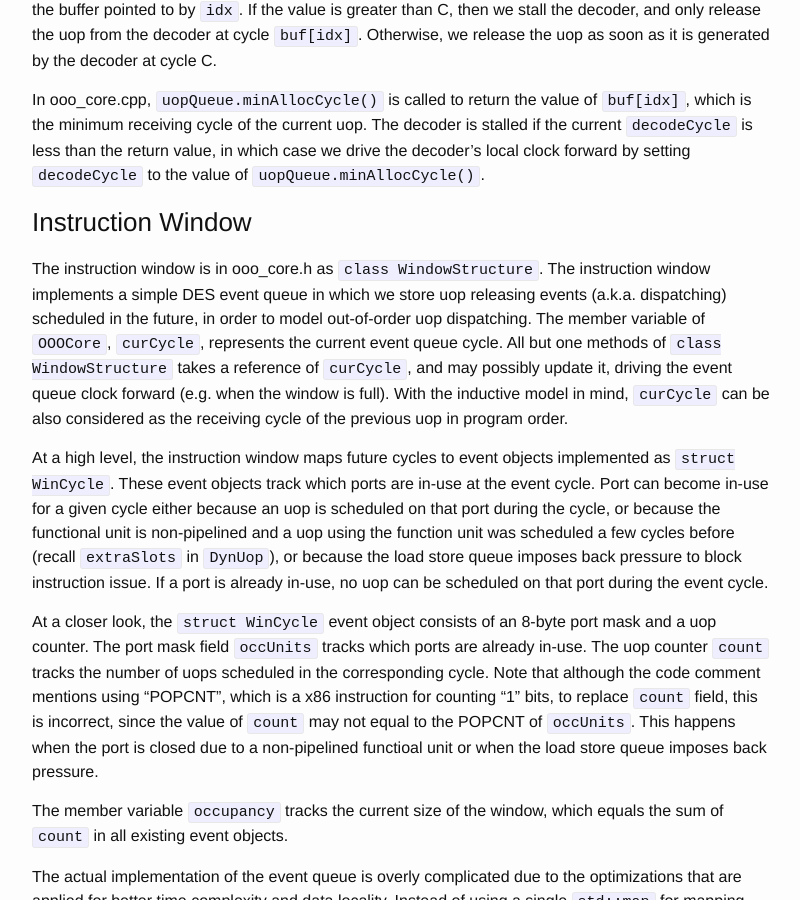
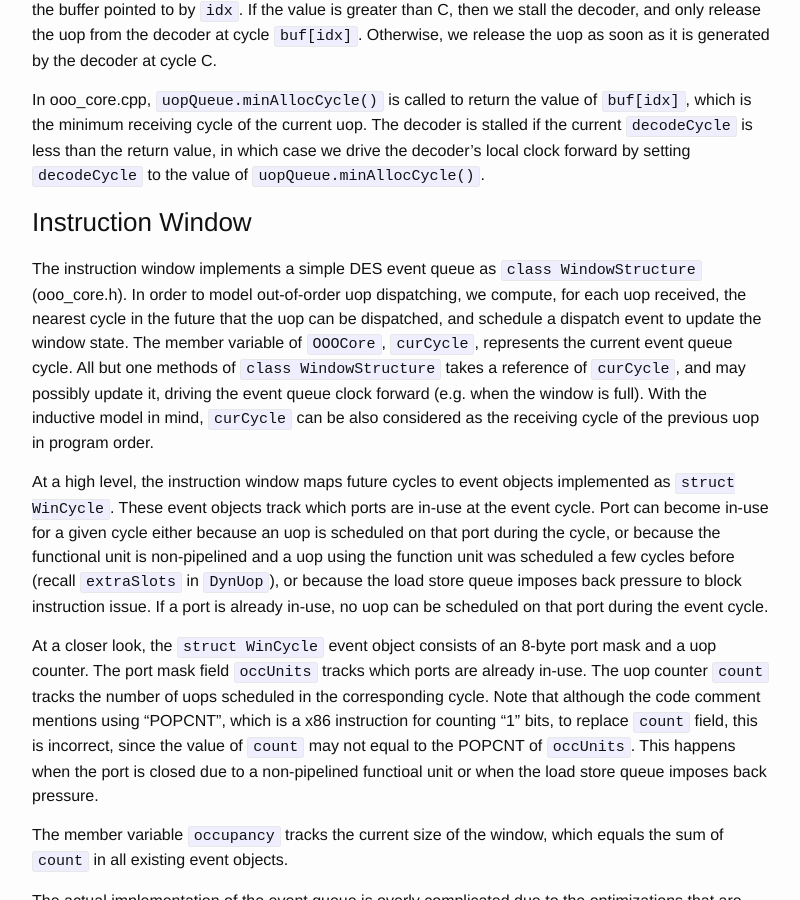
Before and after one commit to wangziqi2013/wangziqi2013.github.io, a Jekyll site: the page built from _posts/2019-12-31-zsim-microarch.markdown, in a window 1280 px wide and 900 px high, scrolled down 14113 px. Shown: the whole window, without its empty margins (238-1038 px from the left). Built offline with Jekyll 4.4.1, drawn with Linux system fonts in a browser that asks for light colours.

Commit message:
Adding DES

```diff
--- a/_posts/2019-12-31-zsim-microarch.markdown
+++ b/_posts/2019-12-31-zsim-microarch.markdown
@@ -511,12 +511,12 @@ we drive the decoder's local clock forward by setting `decodeCycle` to the value
 
 ### Instruction Window
 
-The instruction window is in ooo\_core.h as `class WindowStructure`. The instruction window implements a simple
-DES event queue in which we store uop releasing events (a.k.a. dispatching) scheduled in the future, in order to model
-out-of-order uop dispatching. The member variable of `OOOCore`, `curCycle`, represents the current event queue
-cycle. All but one methods of `class WindowStructure` takes a reference of `curCycle`, and may possibly update it,
-driving the event queue clock forward (e.g. when the window is full). With the inductive model in mind, `curCycle`
-can be also considered as the receiving cycle of the previous uop in program order.
+The instruction window implements a simple DES event queue as `class WindowStructure` (ooo\_core.h). In order to model
+out-of-order uop dispatching, we compute, for each uop received, the nearest cycle in the future that the uop can be
+dispatched, and schedule a dispatch event to update the window state. The member variable of `OOOCore`, `curCycle`,
+represents the current event queue cycle. All but one methods of `class WindowStructure` takes a reference of `curCycle`,
+and may possibly update it, driving the event queue clock forward (e.g. when the window is full). With the inductive model
+in mind, `curCycle` can be also considered as the receiving cycle of the previous uop in program order.
 
 At a high level, the instruction window maps future cycles to event objects implemented as `struct WinCycle`. These
 event objects track which ports are in-use at the event cycle. Port can become in-use for a given cycle
```
